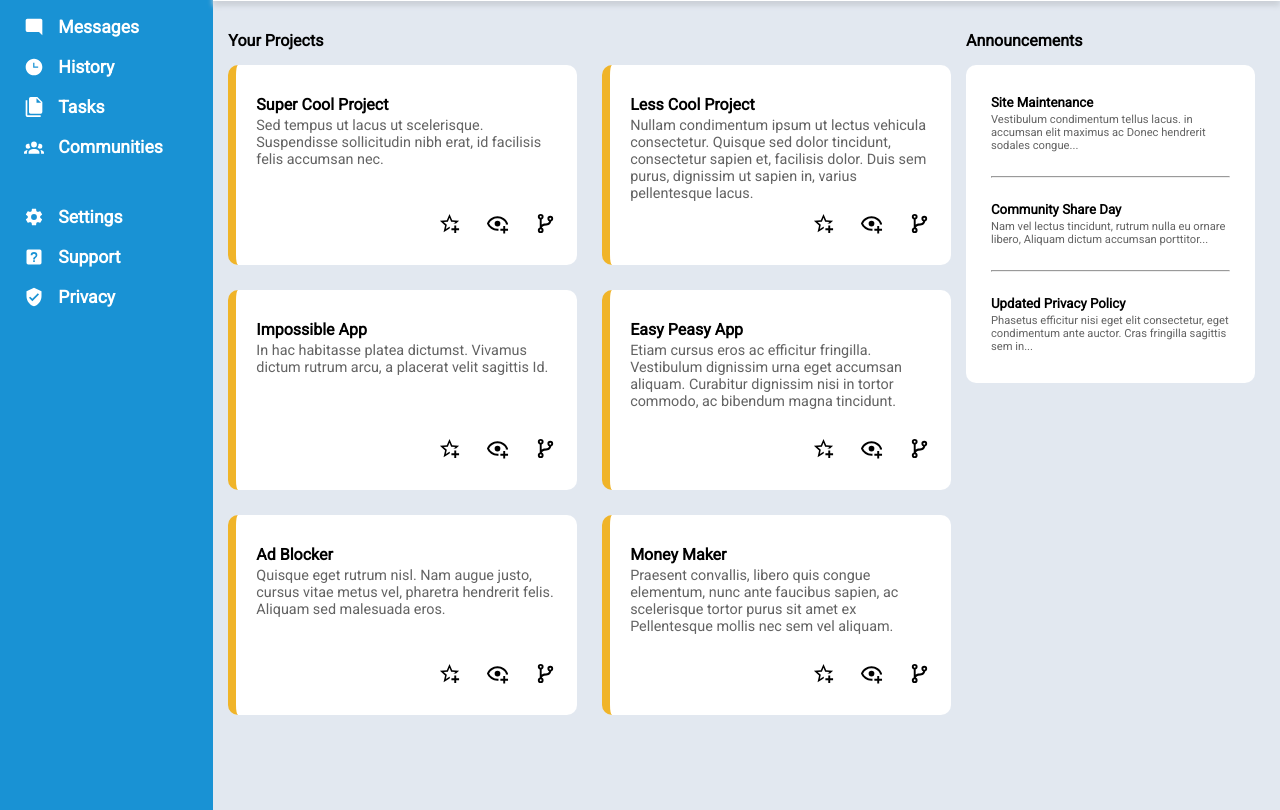
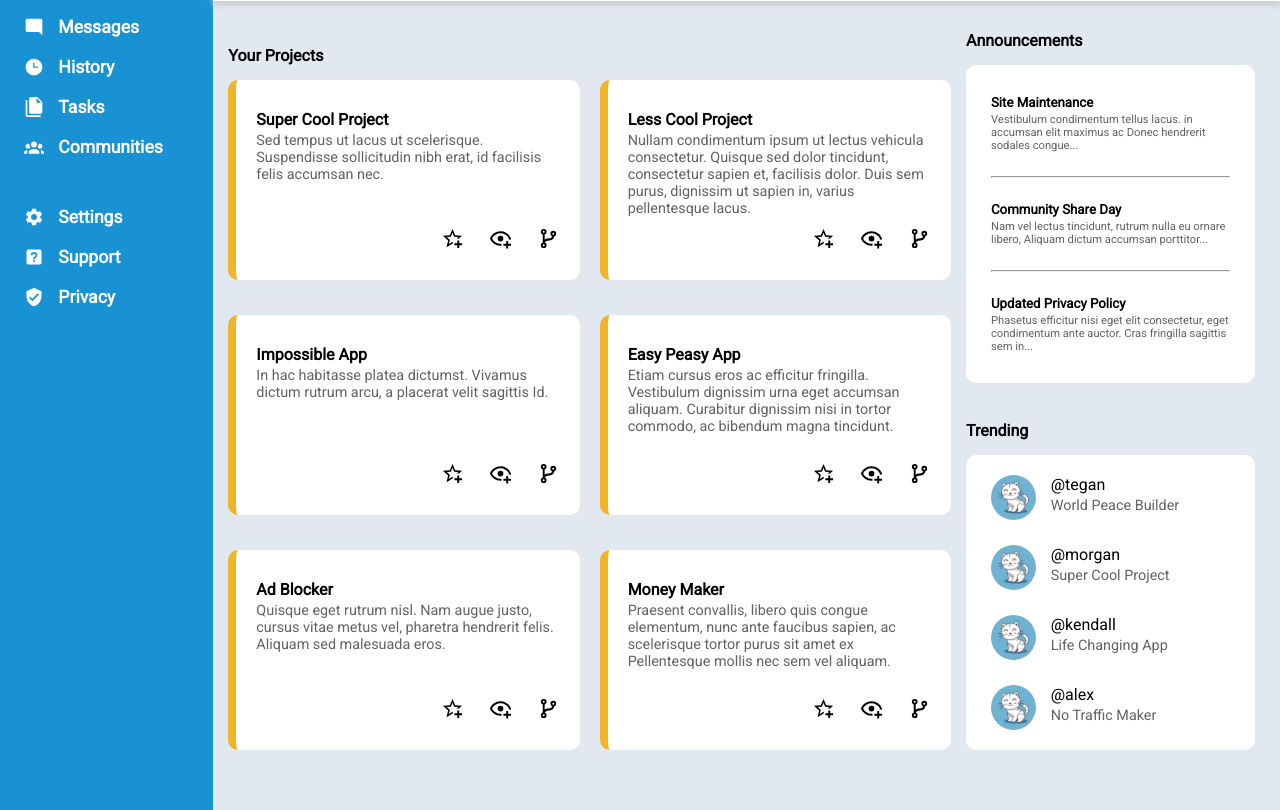
Before and after one commit to royalh23/admin-dashboard, a plain HTML site: page index.html in a window 1280 px wide. Shown: the part 163-973 px from the top of the page. Drawn offline with Linux system fonts and the light colour scheme.

Commit message:
Complete the overall structure

```diff
--- a/index.html
+++ b/index.html
@@ -144,7 +144,39 @@
           </div>
         </div>
       </div>
-      <div class="trending"></div>
+      <div class="trending">
+        <h4>Trending</h4>
+        <div class="trending-container">
+          <div>
+            <img class="user-img" src="./user-profile-images/admin-img.jpg" alt="Admin Profile Picture">
+            <div>
+              <div>@tegan</div>
+              <div class="trending-text">World Peace Builder</div>
+            </div>
+          </div>
+          <div>
+            <img class="user-img" src="./user-profile-images/admin-img.jpg" alt="Admin Profile Picture">
+            <div>
+              <div>@morgan</div>
+              <div class="trending-text">Super Cool Project</div>
+            </div>
+          </div>
+          <div>
+            <img class="user-img" src="./user-profile-images/admin-img.jpg" alt="Admin Profile Picture">
+            <div>
+              <div>@kendall</div>
+              <div class="trending-text">Life Changing App</div>
+            </div>
+          </div>
+          <div>
+            <img class="user-img" src="./user-profile-images/admin-img.jpg" alt="Admin Profile Picture">
+            <div>
+              <div>@alex</div>
+              <div class="trending-text">No Traffic Maker</div>
+            </div>
+          </div>
+        </div>
+      </div>
     </div>
   </body>
 </html>
--- a/style.css
+++ b/style.css
@@ -195,6 +195,19 @@ button {
   padding: 30px 25px 60px 15px;
 }
 
+.trending,
+.projects {
+  align-self: end;
+}
+
+.projects-container > div,
+.announcements-container,
+.trending-container {
+  background-color: white;
+  border-radius: 10px;
+  margin-top: 15px;
+}
+
 .projects {
   grid-row: 1 / 3;
 }
@@ -206,15 +219,12 @@ h5, h4, p {
 .projects-container {
   display: grid;
   grid-template-columns: repeat(auto-fit, minmax(275px, 1fr));
-  gap: 25px;
-  margin-top: 15px;
+  gap: 20px;
 }
 
 .projects-container > div {
-  border-radius: 10px;
   border-left: 8px solid #f0b429;
   height: 200px;
-  background-color: white;
   padding: 30px 20px;
   display: grid;
   grid-template-rows: auto 1fr auto;
@@ -233,9 +243,6 @@ h4 + p {
 }
 
 .announcements-container {
-  background-color: white;
-  border-radius: 10px;
-  margin-top: 15px;
   padding: 30px 25px;
 }
 
@@ -252,3 +259,21 @@ hr {
   color: #636363;
   margin: 1.5rem 0;
 }
+
+.trending-container {
+  padding: 20px 25px;
+  display: flex;
+  flex-direction: column;
+  gap: 25px;
+}
+
+.trending-container > div {
+  display: grid;
+  grid-template-columns: 1fr 3fr;
+}
+
+.trending-text {
+  font-size: 0.9rem;
+  color: #636363;
+  margin-top: 3px;
+}
```
